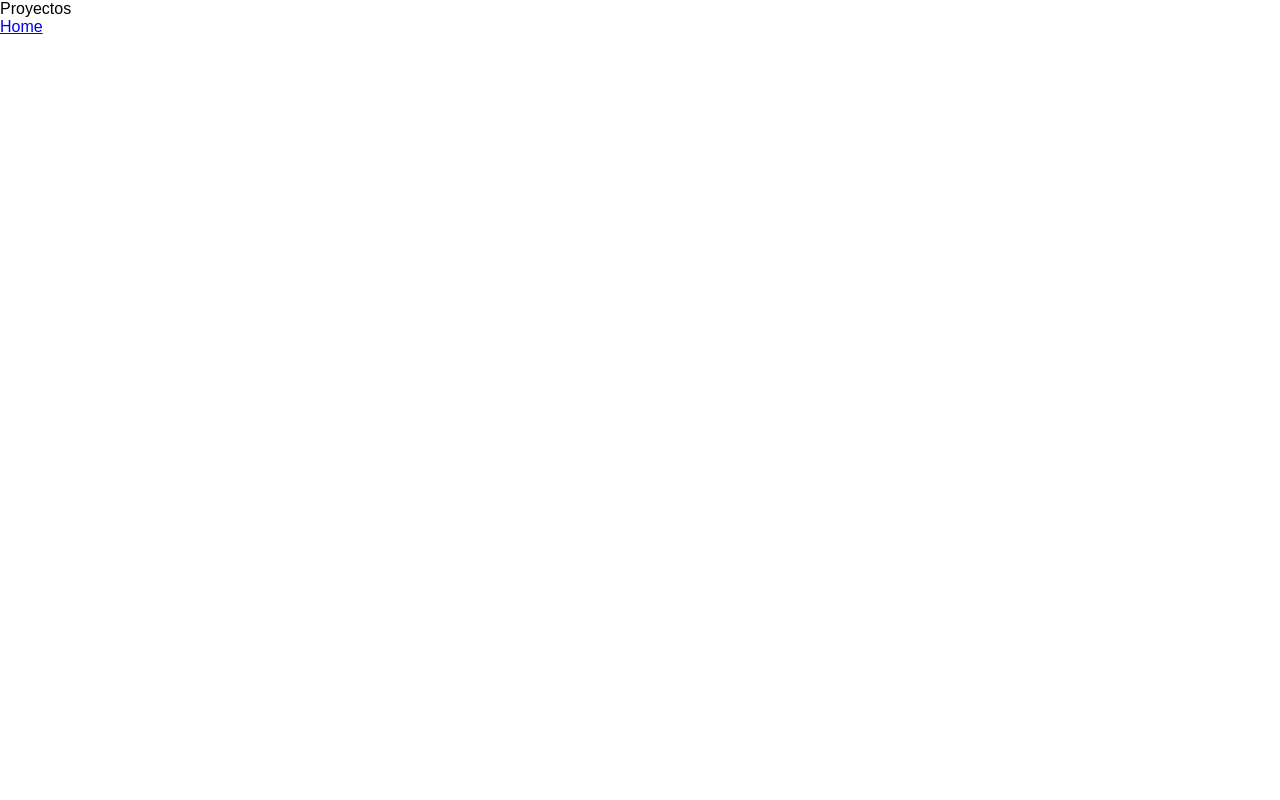
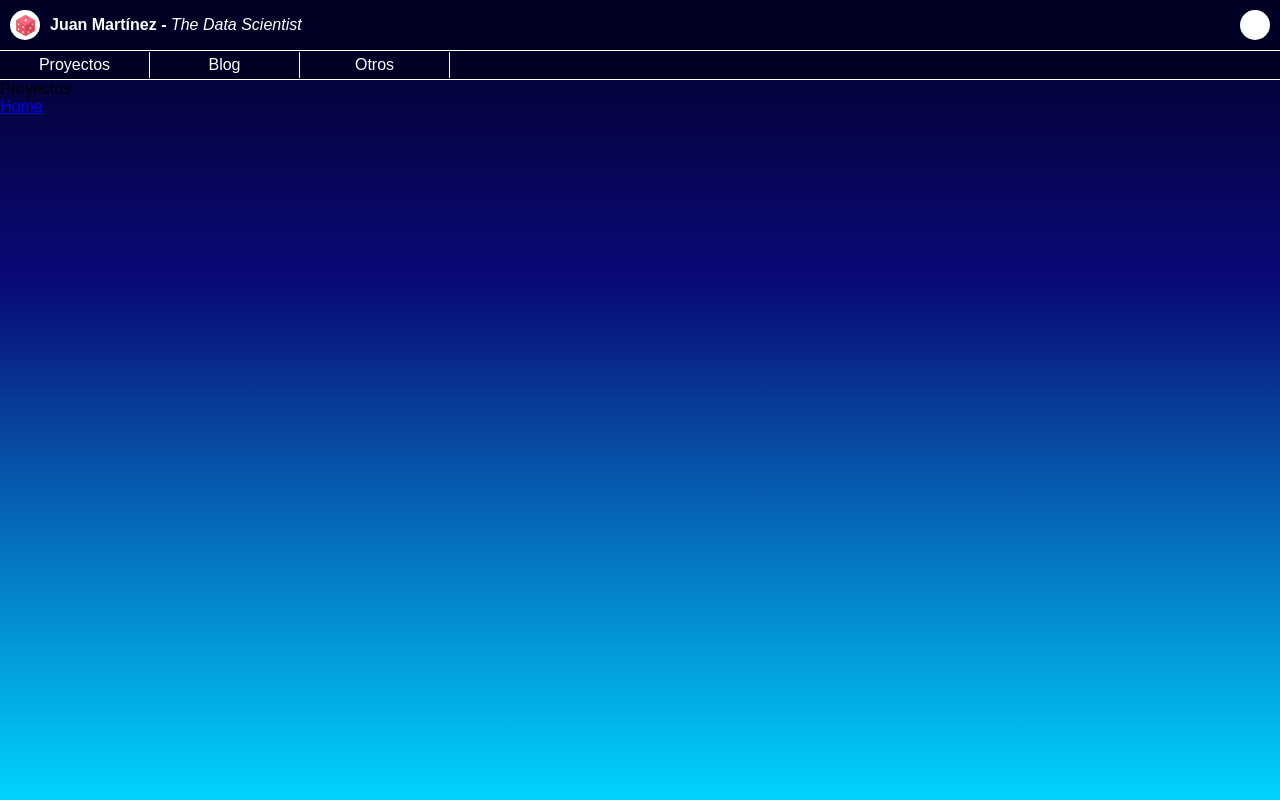
Before and after one commit to JuanFeA98/Portafolio, a React (Create React App) app: page /proyectos in a window 1280 px wide. Built offline with nearby package versions, Linux system fonts and the light colour scheme.

Commit message:
Header + NavBar

```diff
--- a/src/App.js
+++ b/src/App.js
@@ -1,4 +1,6 @@
 import {  createBrowserRouter, RouterProvider } from "react-router-dom";
+
+import Layout from "./containers/Layout/Layout";
 
 import Home from "./pages/Home/Home";
 import Proyectos from "./pages/Proyectos/Proyectos";
@@ -11,7 +13,9 @@ const router = createBrowserRouter([
 function App() {
   return (
    <div className="App">
-      <RouterProvider router={router} />
+      <Layout>
+        <RouterProvider router={router} />
+      </Layout>
     </div>
   );
 }
--- a/src/containers/Header/Header.css
+++ b/src/containers/Header/Header.css
@@ -0,0 +1,65 @@
+header{
+    height: 50px;
+    width: 100%;
+    background: #020024;
+    color: white;
+    display: flex;
+    justify-content: space-between;
+    align-items: center;
+    font-weight: bolder;
+}
+
+.header__brand{
+    /* background: red; */
+    height: 100%;
+}
+
+.header__brand a{
+    height: 100%;
+    display: flex;
+    flex-direction: row;
+    align-items: center;
+    text-decoration: none;
+}
+
+.header__logo{
+    width: 30px;
+    height: 30px;
+    background: white;
+    border-radius: 50%;
+    margin-left: 10px;
+    margin-right: 10px;
+    display: flex;
+    justify-content: center;
+    align-items: center;
+}
+
+.header__logo img{
+    width: 70%;
+}
+
+.header__name{
+    color: white;
+}
+
+.header__name span{
+    font-style: italic;
+    font-weight: 100;
+}
+
+.header__users__icon a{
+    height: 100%;
+    display: flex;
+    flex-direction: row;
+    align-items: center;
+    text-decoration: none;
+}
+
+.header__users__icon{
+    width: 30px;
+    height: 30px;
+    background: white;
+    border-radius: 50%;
+    margin-left: 10px;
+    margin-right: 10px;
+}
--- a/src/containers/Header/Header.js
+++ b/src/containers/Header/Header.js
@@ -0,0 +1,30 @@
+import React from 'react'
+
+import './Header.css'
+
+import Dados from '../../assets/dados.png'
+
+export default function Header() {
+  return (
+    <header>
+      <div className="header__brand">
+        <a href="/">
+          <div className="header__logo">
+            <img src={Dados} alt="" />
+          </div>
+          <div className="header__name">
+            <p>
+              Juan Martínez - <span>The Data Scientist</span>
+            </p>
+          </div>
+        </a>
+      </div>
+      <div className="header__users">
+        <a href="/">
+          <div className="header__users__icon">
+          </div>
+        </a>
+      </div>
+    </header>
+  )
+}
--- a/src/containers/Layout/Layout.js
+++ b/src/containers/Layout/Layout.js
@@ -0,0 +1,14 @@
+import React from 'react'
+
+import Header from '../Header/Header'
+import NavBar from '../NavBar/NavBar'
+
+export default function Layout({ children }) {
+  return (
+    <div>
+        <Header/>
+        <NavBar/>
+        {children}
+    </div>
+  )
+}
--- a/src/containers/NavBar/NavBar.css
+++ b/src/containers/NavBar/NavBar.css
@@ -0,0 +1,36 @@
+nav{
+    width: 100%;
+    height: 30px;
+    border-top: 1px solid white;
+    border-bottom: 1px solid white;
+    background: #020024;
+}
+
+nav ul{
+    height: 100%;
+    display: flex;
+    justify-content: flex-start;
+    align-items: center;
+    padding: 0;
+}
+
+nav ul li{
+    width: 150px;
+    list-style: none;
+    padding: 4px 10px;
+    text-align: center;
+    border-right: 1px solid white;
+}
+
+nav a{
+    text-decoration: none;
+    color: white;
+    transition: 0.8s;
+}
+
+nav a:hover{
+    font-weight: bold;
+    cursor: pointer;
+    color: #050533;
+    background: white;
+}
--- a/src/containers/NavBar/NavBar.js
+++ b/src/containers/NavBar/NavBar.js
@@ -0,0 +1,15 @@
+import React from 'react'
+
+import './NavBar.css'
+
+export default function NavBar() {
+  return (
+    <nav>
+        <ul>
+            <a href="/"><li>Proyectos</li></a>
+            <a href="/"><li>Blog</li></a>
+            <a href="/"><li>Otros</li></a>
+        </ul>
+    </nav>
+  )
+}
--- a/src/index.css
+++ b/src/index.css
@@ -3,3 +3,9 @@
     font-family: Arial, Helvetica, sans-serif;
     box-sizing: border-box;
 }
+
+body{
+    background: rgb(2,0,36);
+    background: linear-gradient(180deg, #020024 0%, #090979 35%, rgba(0,212,255,1) 100%);
+    height: 100vh;
+}
```
Also changed, not shown: src/assets/dados.png (added).
